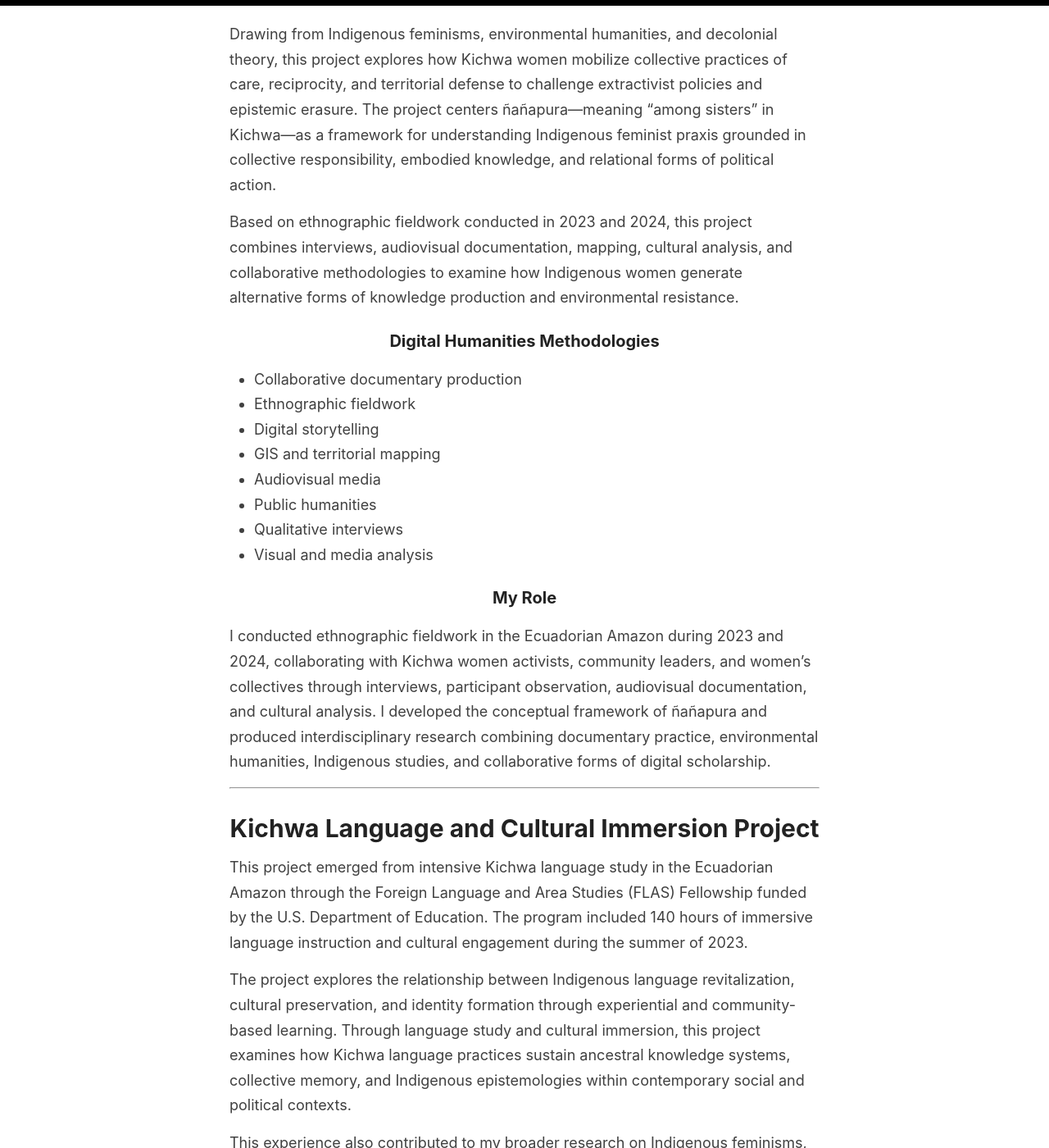
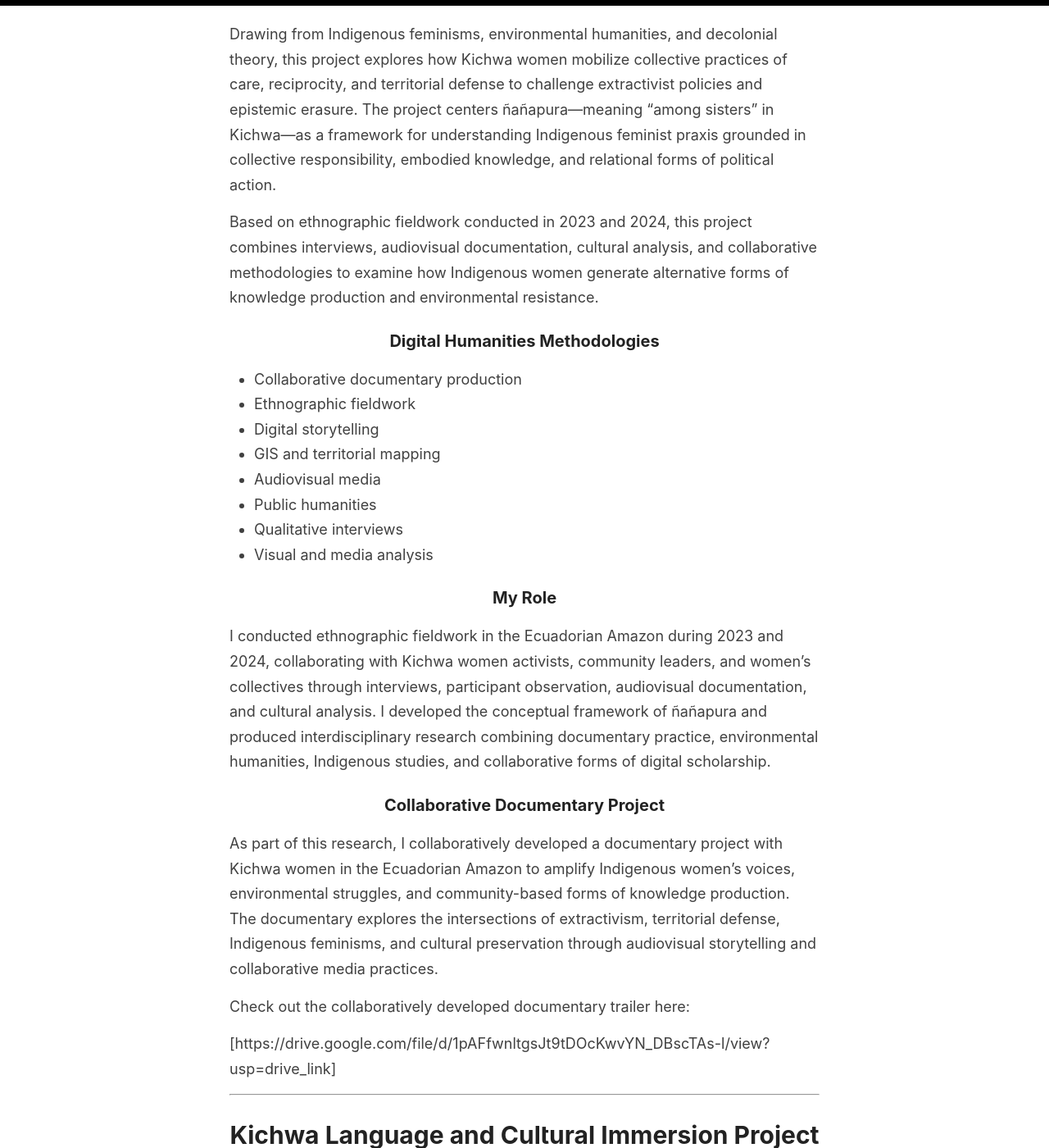
Before and after one commit to lulischmader/lulischmader.github.io, a Jekyll site: the page built from _pages/projects.md, in a window 1280 px wide and 1400 px high, scrolled down 463 px. Shown: the whole window at 82% size. Built offline with Jekyll 4.4.1, drawn with Linux system fonts in a browser that asks for light colours; some of the changed text lies outside the part shown.

Commit message:
Update projects.md

```diff
--- a/_pages/projects.md
+++ b/_pages/projects.md
@@ -4,13 +4,13 @@ title: Digital Humanities Projects
 permalink: /projects/
 ---
 
-# Ñañapura: Indigenous Women, Extractivism, and Collaborative Knowledge Production in the Ecuadorian Amazon
+# Ñañapura: Embodied Resistance to Epistemic Erasure and Extractivist Development among Kichwa Women in the Ecuadorian Amazon
 
 This interdisciplinary project examines Indigenous Kichwa women’s resistance to extractivist development in the Ecuadorian Amazon through ethnographic research, documentary practice, and collaborative forms of digital knowledge production.
 
 Drawing from Indigenous feminisms, environmental humanities, and decolonial theory, this project explores how Kichwa women mobilize collective practices of care, reciprocity, and territorial defense to challenge extractivist policies and epistemic erasure. The project centers ñañapura—meaning “among sisters” in Kichwa—as a framework for understanding Indigenous feminist praxis grounded in collective responsibility, embodied knowledge, and relational forms of political action.
 
-Based on ethnographic fieldwork conducted in 2023 and 2024, this project combines interviews, audiovisual documentation, mapping, cultural analysis, and collaborative methodologies to examine how Indigenous women generate alternative forms of knowledge production and environmental resistance.
+Based on ethnographic fieldwork conducted in 2023 and 2024, this project combines interviews, audiovisual documentation, cultural analysis, and collaborative methodologies to examine how Indigenous women generate alternative forms of knowledge production and environmental resistance.
 
 ### Digital Humanities Methodologies
 
@@ -26,6 +26,15 @@ Based on ethnographic fieldwork conducted in 2023 and 2024, this project combine
 ### My Role
 
 I conducted ethnographic fieldwork in the Ecuadorian Amazon during 2023 and 2024, collaborating with Kichwa women activists, community leaders, and women’s collectives through interviews, participant observation, audiovisual documentation, and cultural analysis. I developed the conceptual framework of ñañapura and produced interdisciplinary research combining documentary practice, environmental humanities, Indigenous studies, and collaborative forms of digital scholarship.
+
+### Collaborative Documentary Project
+
+As part of this research, I collaboratively developed a documentary project with Kichwa women in the Ecuadorian Amazon to amplify Indigenous women’s voices, environmental struggles, and community-based forms of knowledge production. The documentary explores the intersections of extractivism, territorial defense, Indigenous feminisms, and cultural preservation through audiovisual storytelling and collaborative media practices.
+
+Check out the collaboratively developed documentary trailer here:
+
+[https://drive.google.com/file/d/1pAFfwnltgsJt9tDOcKwvYN_DBscTAs-l/view?usp=drive_link]
+
 
 ---
 
@@ -49,7 +58,7 @@ This experience also contributed to my broader research on Indigenous feminisms,
 
 ### My Role
 
-As a FLAS Fellow, I participated in intensive Kichwa language instruction and cultural immersion in the Ecuadorian Amazon during the summer of 2023. I documented my experiences through research notes, photography, and public scholarship while developing linguistic and cultural competencies that continue to inform my interdisciplinary research and collaborative work with Indigenous communities.
+As a FLAS Fellow, I participated in intensive Kichwa language instruction and cultural immersion in the Ecuadorian Amazon during the summers of 2023 and 2024. I documented my experiences through research notes, photography, footage, and public scholarship while developing linguistic and cultural competencies that continue to inform my interdisciplinary research and collaborative work with Indigenous communities.
 
 ---
 
```
